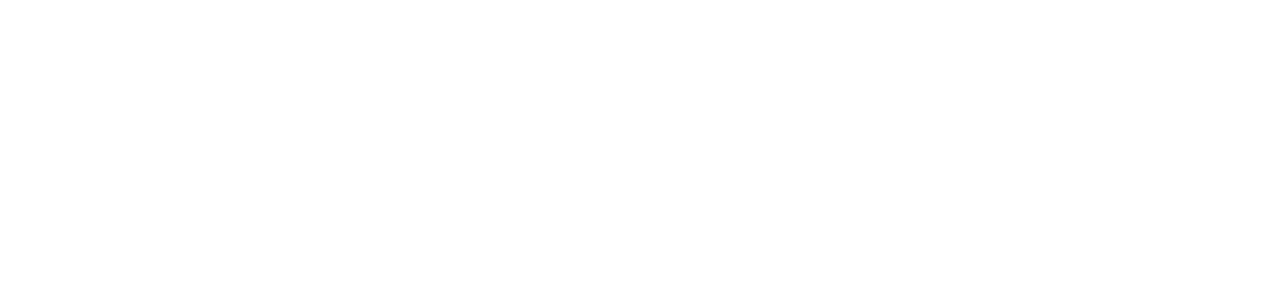
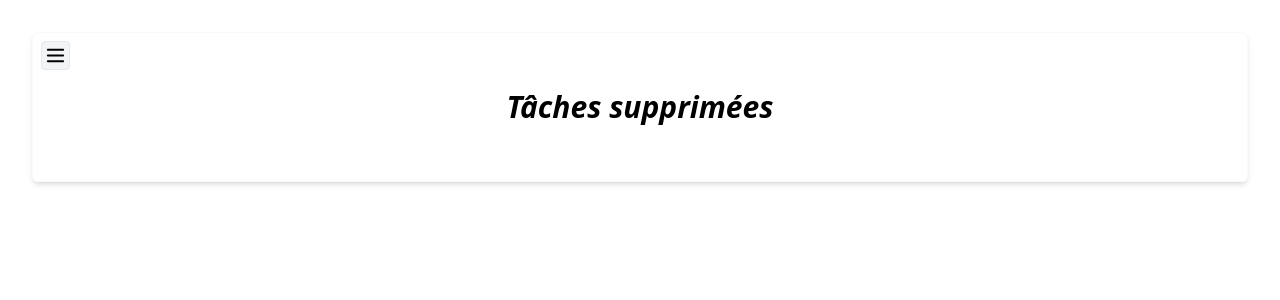
Before and after one commit to IannisG10/newTaskly, a React (Vite) app: page /trash in a window 1280 px wide. Before the commit this address had no page. Shown: the top 300 px of the page. Built offline with nearby package versions, Linux system fonts and the light colour scheme; a web font is replaced by a local one.

Commit message:
corbeille

```diff
--- a/src/App.tsx
+++ b/src/App.tsx
@@ -2,6 +2,7 @@
 import Home from './Layout/Home/Home'
 //import HomeTest from './components/HomeTest'
 import Done from './Layout/Done/Done'
+import Trash from './Layout/Trash/Trash'
  import { Routes,Route } from 'react-router-dom'
 // import { useEffect } from 'react'
 // import { fetchData } from './redux/reducer/CounterSlice'
@@ -14,9 +15,10 @@
     <div >
        <Routes>
 
+          <Route path='/login' element={<Auth/>}/>
           <Route path='/' element={<Home/>}/>
-          <Route path='/login' element={<Auth/>}/>
           <Route path='/done' element={<Done/>}/>
+          <Route path='/trash' element={<Trash/>}/>
       </Routes>
 
     </div>
--- /dev/null
+++ b/src/Layout/Trash/Trash.tsx
@@ -0,0 +1,26 @@
+import React, { useState } from "react"
+import SideBar from "@/components/Menu/SideBar"
+import NavBar from "@/components/Menu/NavBar"
+import TrashList from "@/components/TrashList/TrashList"
+import { useAppSelector } from "@/redux/hook"
+
+const Trash: React.FC = ()=>{
+    const [isOpen,setIsOpen] = useState<boolean>(false)
+
+    const theme = useAppSelector(theme => theme.theme.theme)
+    return(
+        <div className={`flex flex-col p-10 justify-center items-center w-full rounded-md relative shadow-md border
+        ${theme ? "border-gray-200 bg-slate-800": "border-gray-50"}`}>
+            <NavBar isOpen={isOpen} setIsOpen={setIsOpen}/>
+
+            {isOpen &&
+                <SideBar/>
+            }
+
+            <TrashList/>
+
+        </div>
+    )
+}
+
+export default Trash
--- a/src/components/Menu/SideBar.tsx
+++ b/src/components/Menu/SideBar.tsx
@@ -31,7 +31,13 @@
                 </li>
                 <li className={`cursor-pointer ${theme ? "hover:bg-slate-500 hover:text-white text-gray-100":"hover:bg-slate-300"} flex flex-row justify-center items-center w-full hover:text-gray-900
                     p-1 rounded-sm transition-all duration-200 gap-1`}>
-                        <Trash size={20}/>Tâches supprimées
+                        <NavLink to="/trash"
+                                className={({ isActive }) => (isActive ? `flex flex-row ${theme ?"bg-slate-500":"bg-slate-300"} p-1 rounded-sm justify-center ${theme ? "text-gray-100":"text-stone-800"} font-bold items-center`
+                                : `flex flex-row justify-center items-center p-1 transition-all duration-200 rounded-sm ${theme ? "hover:bg-slate-500 hover:text-white text-gray-100":"hover:bg-slate-300 hover:text-gray-900"}`)}
+                        >
+                            <Trash size={20}/>Tâches supprimées
+
+                        </NavLink>
                 </li>
                 <li className="hover:text-gray-900 p-1 transition-all duration-200 hover:bg-slate-300 cursor-pointer rounded-sm">
                     <LogOut size={20}/>
--- a/src/components/TaskList/TaskList.tsx
+++ b/src/components/TaskList/TaskList.tsx
@@ -7,11 +7,13 @@
 import { fetchData } from "@/redux/reducer/DataReducer";
 import { updateData } from "@/redux/reducer/DataReducer";
 import { DataDel } from "@/redux/reducer/DataReducer";
+import { trashedData } from "@/redux/reducer/DataReducer";
 
 
 const TaskList: React.FC = ()=> {
 
     const datas = useAppSelector((state) => state.data.data);
+    const trash = useAppSelector((state) => state.data.trash)
     const dispatch = useAppDispatch();
 
     const theme = useAppSelector((state)=> state.theme.theme)
@@ -24,12 +26,13 @@
     }
 
     const toggleDatCheck = (id: number,checkValue: boolean)=>{
-
         dispatch(updateData({id: id,data: checkValue}))
 
     }
 
     const deleteData = (id: number)=> {
+        dispatch(trashedData(id))
+        console.log(trash)
         dispatch(DataDel(id))
         dispatch(fetchData())
     }
--- /dev/null
+++ b/src/components/TrashList/TrashList.tsx
@@ -0,0 +1,51 @@
+import React from "react"
+import { useAppSelector } from "@/redux/hook";
+import { Checkbox } from "../ui/checkbox";
+import { Clock } from "lucide-react";
+
+import { ArchiveRestore } from "lucide-react";
+
+const TrashList: React.FC = () => {
+
+    const theme = useAppSelector((theme)=> theme.theme.theme)
+
+    const trash = useAppSelector((state) => state.data.trash)
+    return(
+        <div className="flex flex-col gap-5 md:w-1/4 w-5/6 my-4">
+            <h1 className={`text-3xl italic font-bold ${theme && "text-gray-100"}`}>Tâches supprimées</h1>
+
+            {trash.map((item) => (
+                <div key={item._id}
+                className={`flex flex-col border gap-1 relative ${theme ? "border-gray-900 bg-slate-500":"border-gray-100"}  p-2 rounded-md shadow`}
+                >
+                    <div className="flex justify-start gap-0.5 items-center font-josefin md:text-lg text-sm">
+                        <Checkbox disabled={true}
+                        />
+                         <div className={`${theme && "text-gray-100"}`}>{item.desc}</div>
+                    </div>
+                    <div className="flex flex-row gap-1">
+                        {item.tags.map((t,index)=>(
+                            <div className={`${theme ? "bg-gray-700 text-gray-200 ":"bg-gray-500"} text-xs p-0.5 px-1 w-fit rounded-md font-bold font-josefin`}
+                            key={index}>
+                                {t}
+                            </div>
+                        ))}
+                    </div>
+                    <div className="flex md:w-1/2 w-3/4 justify-center md:text-base text-sm items-center gap-1 ">
+                        <div className={`flex w-5/6 justify-center items-center gap-1  hover:scale-95 ease-in-out transition-all duration-200 cursor-pointer
+                             border-2 ${theme ? "border-gray-400 bg-gray-600 hover:bg-gray-700 text-gray-200 ":"border-gray-200 bg-gray-100 hover:bg-gray-300"} rounded p-1 text-sm`}>
+                                <span><Clock size={20}/></span>
+                                <div  className="font-semibold">{item.date}</div>
+                        </div>
+                        <div className={`p-1 ${theme ? "hover:bg-gray-600 text-gray-200":"hover:bg-gray-200"} rounded transition-all duration-200 ease-in-out
+                            cursor-pointer`}>
+                                <ArchiveRestore size={20}/>
+                        </div>
+                    </div>
+                </div>
+            ))}
+        </div>
+    )
+}
+
+export default TrashList;
--- a/src/redux/reducer/DataReducer.tsx
+++ b/src/redux/reducer/DataReducer.tsx
@@ -11,12 +11,14 @@
 }
 interface DataState {
     data: DataType[];
-    loaders: boolean
+    trash: DataType[];
+    loaders: boolean;
 }
 
 const initialState: DataState = {
     data: [],
-    loaders: false
+    trash: [],
+    loaders: false,
 }
 
 export const fetchData = createAsyncThunk(
@@ -25,7 +27,6 @@
         try{
             const response = await fetch("https://mytaskly.onrender.com/task",{
                 method: 'GET',
-                //credentials: 'include'
             })
             const data = await response.json()
             return data;
@@ -101,6 +102,13 @@
             if (item){
                 item.isCheck = !item.isCheck
             }
+        },
+        trashedData: (state,action: PayloadAction<number>) => {
+            const item = state.data.find(item => item._id === action.payload)
+            if(item){
+                state.trash.push(item)
+
+            }
         }
     },
     extraReducers: (builder)=>{
@@ -127,4 +135,4 @@
 });
 
 export default dataSlice.reducer;
-export const { setData,toggleData } = dataSlice.actions
+export const { setData,toggleData,trashedData } = dataSlice.actions
```
